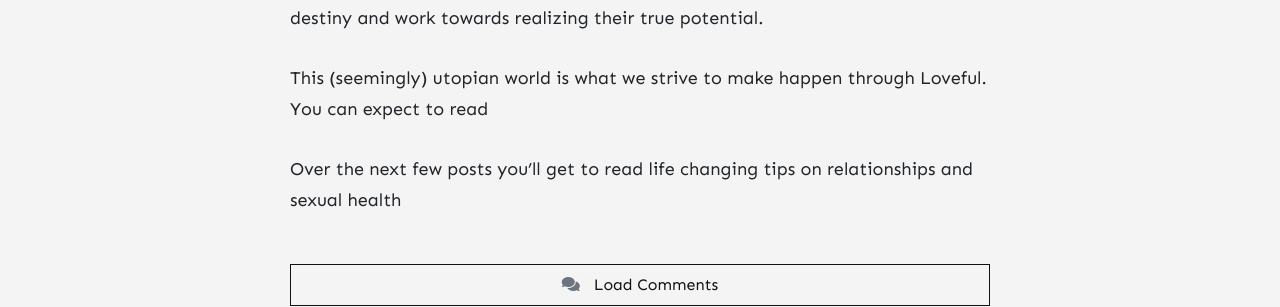
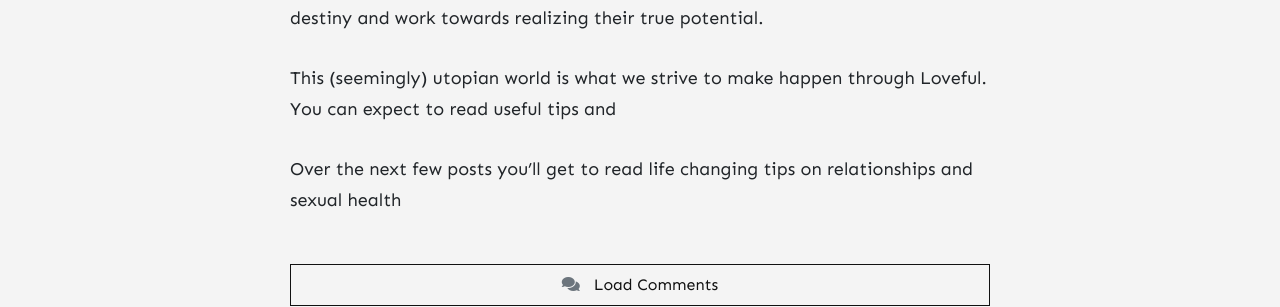
Before and after one commit to stackbit-projects/happy-zebra-28bc2, a Jekyll site: the page built from _posts/2021-09-01-welcome-to-loveful.md, in a window 1280 px wide. Shown: the part 1253-1560 px from the top of the page. Built offline with Jekyll 4.4.1, drawn with Linux system fonts in a browser that asks for light colours; nearby versions of some CDN libraries; comment, search, counter and statistics services are not loaded.

Commit message:
2021-09-01-welcome-to-loveful.md: changed

```diff
--- a/_posts/2021-09-01-welcome-to-loveful.md
+++ b/_posts/2021-09-01-welcome-to-loveful.md
@@ -13,6 +13,6 @@
 
 We imagine a society where every individual feels loved, secure, and happy with themselves and their partner. Such a society enables them to identify their destiny and work towards realizing their true potential.
 
-This (seemingly) utopian world is what we strive to make happen through Loveful. You can expect to read
+This (seemingly) utopian world is what we strive to make happen through Loveful. You can expect to read useful tips and
 
 Over the next few posts you'll get to read life changing tips on relationships and sexual health
```
